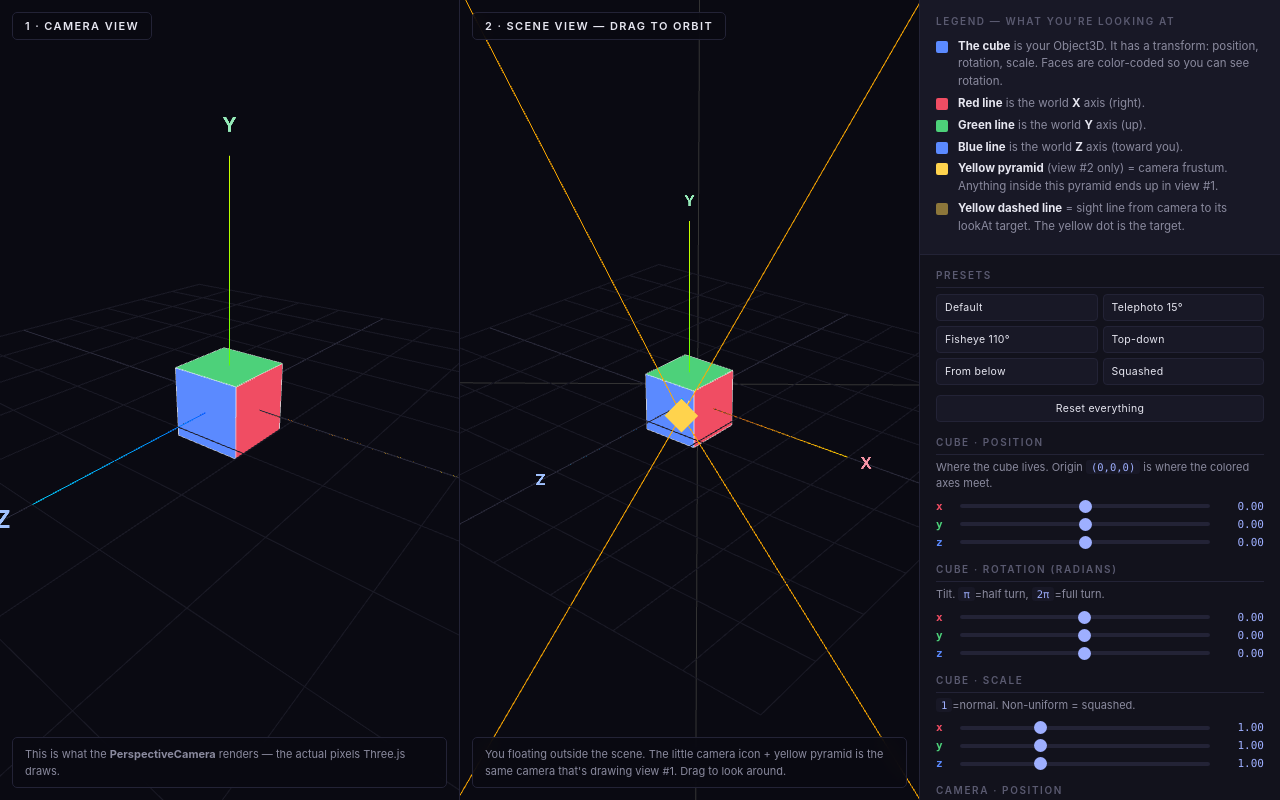
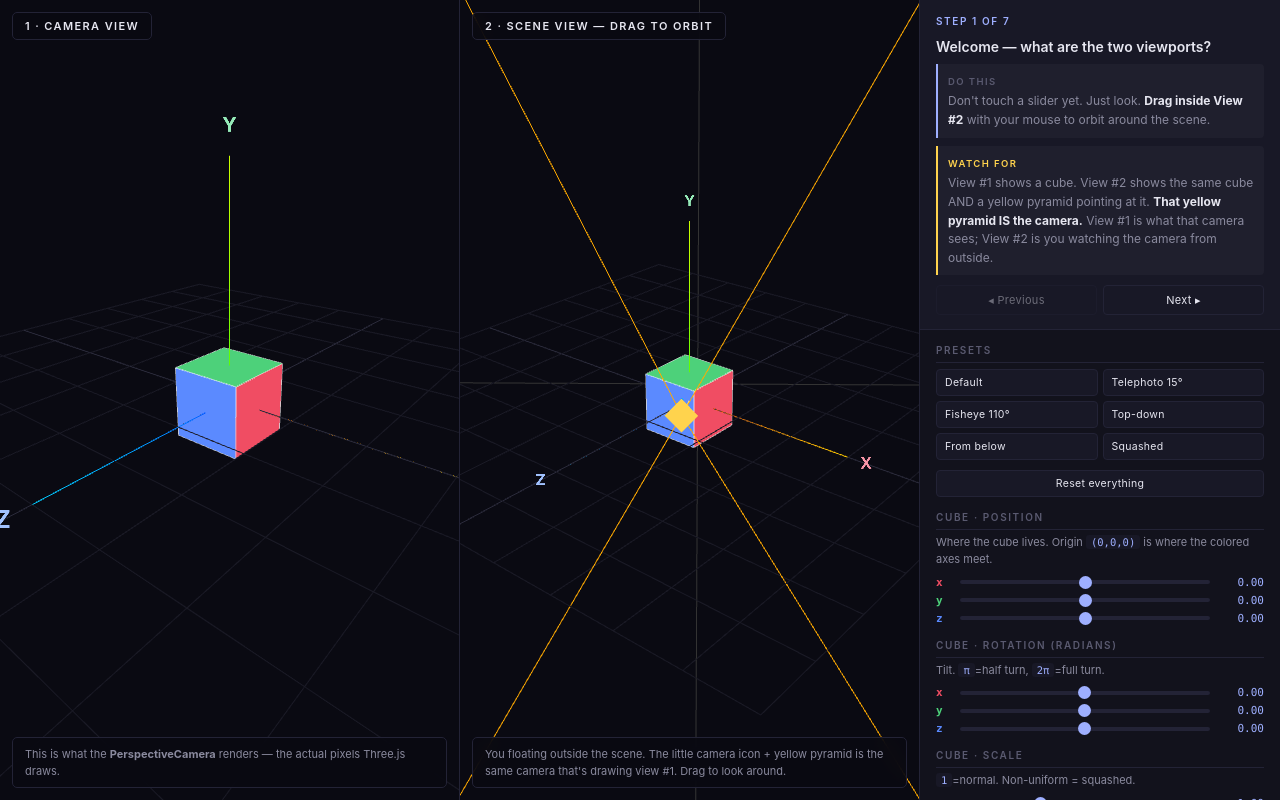
Before and after one commit to vjsolanki/3js-transform-and-camera-guide, a plain HTML site: page index.html in a window 1280 px wide. Drawn offline with nearby package versions, Linux system fonts and the light colour scheme.

Commit message:
add guide

```diff
--- a/index.html
+++ b/index.html
@@ -83,36 +83,72 @@
       flex-direction: column;
       min-height: 0;
     }
-    .legend {
+    .lesson {
       padding: 14px 16px;
       background: var(--panel-2);
       border-bottom: 1px solid var(--border);
-      font-size: 11.5px;
+      font-size: 12px;
       line-height: 1.55;
     }
-    .legend h3 {
+    .lesson-head {
+      display: flex;
+      justify-content: space-between;
+      align-items: center;
+      margin-bottom: 8px;
+    }
+    .lesson-counter {
       font-size: 10px;
       letter-spacing: 1.6px;
+      color: var(--accent);
+      text-transform: uppercase;
+      font-weight: 600;
+    }
+    .lesson h3 {
+      font-size: 14px;
+      color: var(--text);
+      margin-bottom: 8px;
+      font-weight: 600;
+      line-height: 1.3;
+    }
+    .lesson-block {
+      margin: 8px 0;
+      padding: 8px 10px;
+      background: rgba(255,255,255,0.03);
+      border-left: 2px solid var(--accent);
+      border-radius: 0 4px 4px 0;
+      color: var(--text-dim);
+    }
+    .lesson-block b { color: var(--text); }
+    .lesson-block.watch { border-left-color: var(--yellow); }
+    .lesson-block .tag {
+      display: inline-block;
+      font-size: 9.5px;
+      letter-spacing: 1.4px;
       color: var(--text-faint);
       text-transform: uppercase;
-      margin-bottom: 8px;
       font-weight: 600;
+      margin-bottom: 3px;
     }
-    .legend-item {
+    .lesson-block.watch .tag { color: var(--yellow); }
+    .lesson-nav {
       display: grid;
-      grid-template-columns: 14px 1fr;
-      gap: 8px;
-      align-items: start;
-      margin: 4px 0;
+      grid-template-columns: 1fr 1fr;
+      gap: 6px;
+      margin-top: 10px;
     }
-    .swatch {
-      width: 12px;
-      height: 12px;
-      border-radius: 2px;
-      margin-top: 3px;
+    .lesson-nav button { text-align: center; font-size: 11px; padding: 7px; }
+    .ctrl.highlight {
+      background: rgba(158, 175, 255, 0.12);
+      border-radius: 4px;
+      padding: 4px 6px;
+      margin: 3px -6px;
+      box-shadow: 0 0 0 1px var(--accent);
+      animation: pulse 1.6s ease-in-out infinite;
     }
-    .legend-item b { color: var(--text); }
-    .legend-item span { color: var(--text-dim); }
+    @keyframes pulse {
+      0%, 100% { box-shadow: 0 0 0 1px var(--accent); }
+      50% { box-shadow: 0 0 0 3px rgba(158, 175, 255, 0.35); }
+    }
     .controls {
       padding: 14px 16px 24px;
       overflow-y: auto;
@@ -240,14 +276,23 @@
     </div>
 
     <div class="sidebar">
-      <div class="legend">
-        <h3>Legend — what you're looking at</h3>
-        <div class="legend-item"><span class="swatch" style="background:#5b8aff"></span><span><b>The cube</b> is your Object3D. It has a transform: position, rotation, scale. Faces are color-coded so you can see rotation.</span></div>
-        <div class="legend-item"><span class="swatch" style="background:#f04d63"></span><span><b>Red line</b> is the world <b>X</b> axis (right).</span></div>
-        <div class="legend-item"><span class="swatch" style="background:#4dd17a"></span><span><b>Green line</b> is the world <b>Y</b> axis (up).</span></div>
-        <div class="legend-item"><span class="swatch" style="background:#5b8aff"></span><span><b>Blue line</b> is the world <b>Z</b> axis (toward you).</span></div>
-        <div class="legend-item"><span class="swatch" style="background:#ffd34d"></span><span><b>Yellow pyramid</b> (view #2 only) = camera frustum. Anything inside this pyramid ends up in view #1.</span></div>
-        <div class="legend-item"><span class="swatch" style="background:#ffd34d;opacity:0.5"></span><span><b>Yellow dashed line</b> = sight line from camera to its lookAt target. The yellow dot is the target.</span></div>
+      <div class="lesson">
+        <div class="lesson-head">
+          <span class="lesson-counter" id="lesson-counter">Step 1 of 7</span>
+        </div>
+        <h3 id="lesson-title">…</h3>
+        <div class="lesson-block">
+          <span class="tag">Do this</span>
+          <div id="lesson-do">…</div>
+        </div>
+        <div class="lesson-block watch">
+          <span class="tag">Watch for</span>
+          <div id="lesson-watch">…</div>
+        </div>
+        <div class="lesson-nav">
+          <button id="lesson-prev">◂ Previous</button>
+          <button id="lesson-next">Next ▸</button>
+        </div>
       </div>
 
       <div class="controls">
@@ -334,6 +379,7 @@
     function makeSlider(parent, path, min, max, step, axis) {
       const div = document.createElement('div');
       div.className = 'ctrl';
+      div.dataset.path = path;
       const name = path.split('.').pop();
       const cls = axis ? `axis-${axis}` : '';
       div.innerHTML = `
@@ -391,6 +437,96 @@
       }
     }
     document.getElementById('reset-btn').onclick = () => applyState(defaults);
+
+    // ----- guided lesson -----
+    const lessons = [
+      {
+        title: 'Welcome — what are the two viewports?',
+        do: 'Don\'t touch a slider yet. Just look. <b>Drag inside View #2</b> with your mouse to orbit around the scene.',
+        watch: 'View #1 shows a cube. View #2 shows the same cube AND a yellow pyramid pointing at it. <b>That yellow pyramid IS the camera.</b> View #1 is what that camera sees; View #2 is you watching the camera from outside.',
+        state: defaults,
+        highlight: [],
+      },
+      {
+        title: 'Object position — move the cube',
+        do: 'Drag <code>pos.x</code> slowly from 0 up to about 2.',
+        watch: 'Cube slides along the <b style="color:#f04d63">red X axis</b>. The yellow pyramid (the camera) <b>doesn\'t move</b>. Only the cube did. <br><br><b>Lesson:</b> <code>cube.position</code> is the cube\'s location in the world. The camera doesn\'t care.',
+        state: defaults,
+        highlight: ['pos.x'],
+      },
+      {
+        title: 'Camera position — move the viewpoint',
+        do: 'Reset to defaults (or click the highlighted slider area). Then drag <code>cam.x</code> from 4 → 9.',
+        watch: 'In View #2 the <b style="color:#ffd34d">yellow pyramid slides outward</b>. The cube doesn\'t move. But in View #1 the cube shifts and shrinks — because <i>your viewpoint</i> moved.<br><br><b>Lesson:</b> changing camera position changes what you <i>see</i>, not what <i>exists</i>. This is the single most important camera idea.',
+        state: defaults,
+        highlight: ['cam.x'],
+      },
+      {
+        title: 'Rotation uses radians',
+        do: 'Drag <code>rot.y</code> slowly from 0 to about 3.14.',
+        watch: 'The cube spins around the green Y axis. The colored faces swap places. <code>3.14 ≈ π</code> is a half turn; <code>6.28 ≈ 2π</code> is a full turn.<br><br><b>Lesson:</b> Three.js uses radians, not degrees. <code>Math.PI / 2</code> is a quarter turn.',
+        state: defaults,
+        highlight: ['rot.y'],
+      },
+      {
+        title: 'camera.lookAt — aim the camera',
+        do: 'Drag <code>lookAt.y</code> from 0 to about 2.',
+        watch: 'In View #2: the yellow dot rises, the dashed line follows it, and the <b>whole yellow pyramid tilts upward</b>. In View #1: the cube falls toward the bottom of the frame — because the camera is now aimed at empty space above the cube.<br><br><b>Lesson:</b> <code>camera.lookAt(x, y, z)</code> rotates the camera so its forward direction points at that world coordinate.',
+        state: defaults,
+        highlight: ['lookAt.y'],
+      },
+      {
+        title: 'FOV — the 75 in PerspectiveCamera(75, ...)',
+        do: 'Drag <code>fov</code> from 75 down to about 15. Then drag it up to 110.',
+        watch: 'At <b>FOV 15</b> the yellow pyramid collapses into a narrow needle and the cube fills View #1 — same scene, but it looks like a telephoto lens. At <b>FOV 110</b> the pyramid opens wide and the cube looks small and distorted — like a fisheye lens.<br><br><b>Lesson:</b> FOV is the angular width of the lens. Nothing moved; only the lens changed.',
+        state: { ...defaults, cam: { x: 6, y: 3, z: 8 } },
+        highlight: ['fov'],
+      },
+      {
+        title: 'You have the vocabulary now',
+        do: 'Try the <b>Presets</b> below. Drag any slider. Combine moves — rotate the cube AND move the camera AND change FOV.',
+        watch: 'Every Object3D in Three.js works this way: <code>position</code>, <code>rotation</code>, <code>scale</code>. The camera is just an Object3D with one extra thing — a lens (FOV + aspect + near + far) that turns 3D into 2D.',
+        state: defaults,
+        highlight: [],
+      },
+    ];
+
+    let lessonIdx = 0;
+    const lessonCounter = document.getElementById('lesson-counter');
+    const lessonTitle   = document.getElementById('lesson-title');
+    const lessonDo      = document.getElementById('lesson-do');
+    const lessonWatch   = document.getElementById('lesson-watch');
+    const lessonPrev    = document.getElementById('lesson-prev');
+    const lessonNext    = document.getElementById('lesson-next');
+
+    function renderLesson() {
+      const L = lessons[lessonIdx];
+      lessonCounter.textContent = `Step ${lessonIdx + 1} of ${lessons.length}`;
+      lessonTitle.textContent = L.title;
+      lessonDo.innerHTML = L.do;
+      lessonWatch.innerHTML = L.watch;
+      lessonPrev.disabled = lessonIdx === 0;
+      lessonNext.disabled = lessonIdx === lessons.length - 1;
+      lessonPrev.style.opacity = lessonIdx === 0 ? 0.4 : 1;
+      lessonNext.style.opacity = lessonIdx === lessons.length - 1 ? 0.4 : 1;
+
+      applyState(L.state);
+
+      document.querySelectorAll('.ctrl.highlight').forEach(el => el.classList.remove('highlight'));
+      L.highlight.forEach(path => {
+        const el = document.querySelector(`.ctrl[data-path="${path}"]`);
+        if (el) el.classList.add('highlight');
+      });
+
+      // Scroll first highlighted slider into view
+      if (L.highlight.length) {
+        const el = document.querySelector(`.ctrl[data-path="${L.highlight[0]}"]`);
+        if (el) el.scrollIntoView({ behavior: 'smooth', block: 'center' });
+      }
+    }
+    lessonPrev.onclick = () => { if (lessonIdx > 0) { lessonIdx--; renderLesson(); } };
+    lessonNext.onclick = () => { if (lessonIdx < lessons.length - 1) { lessonIdx++; renderLesson(); } };
+    renderLesson();
 
     // ----- scene -----
     const scene = new THREE.Scene();
```
